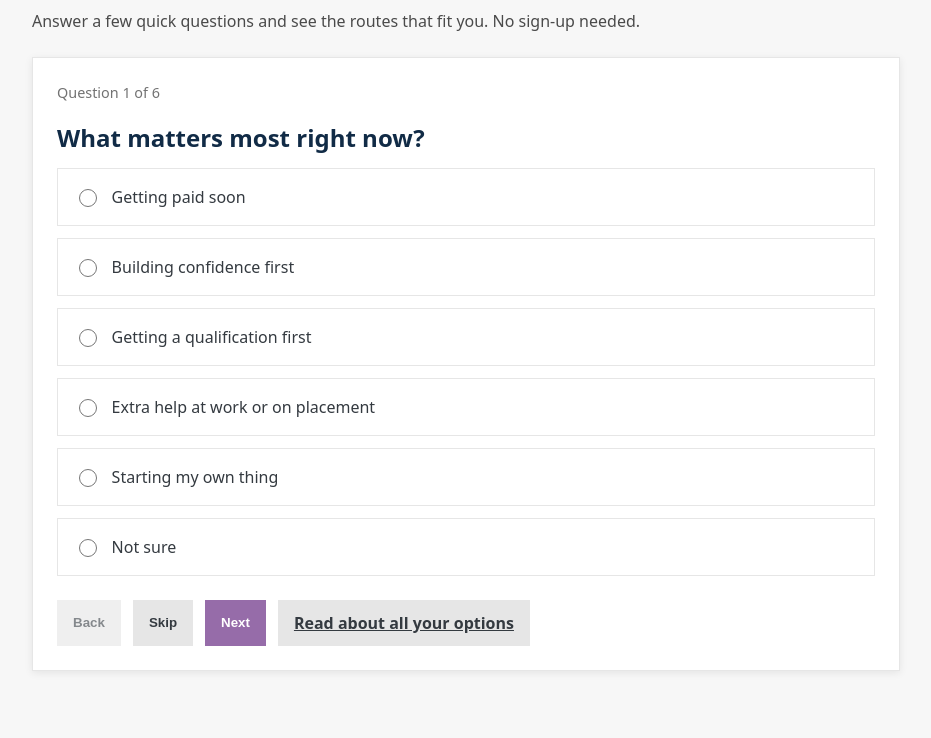
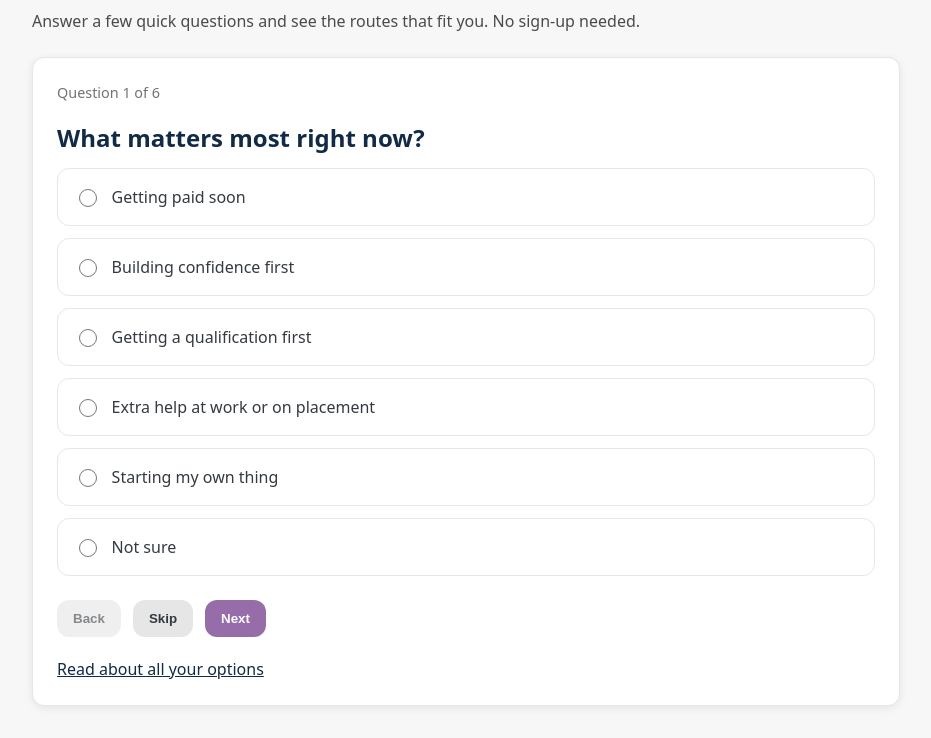
Before and after one commit to JWB-Product/skills-connect, a plain HTML site: page index.html in a window 1280 px wide. Shown: the part 89-827 px from the top of the page, without its empty margins (174-1105 px from the left). Before the commit the page ends 800 px from the top, so only its background shows below. Drawn offline with Linux system fonts and the light colour scheme.

Commit message:
styling read all options

```diff
--- a/script.js
+++ b/script.js
@@ -1,5 +1,5 @@
 /* Minimal, accessible, weighted quiz for Skills Connect.
-   Adds 'Not sure' and 'Skip' without affecting scoring. */
+   Adds 'Not sure' and 'Skip'. Plain text "Read about all your options" link under buttons. */
 
 // ---- Config
 const READ_ALL_URL = "https://www.skillsconnect.org.uk/find-your-direction/pathways-to-work#list";
@@ -20,10 +20,7 @@ const OUTCOMES = {
     summary:
       "Some people are ready to go straight into work. They can apply for entry-level jobs that don’t always need lots of qualifications, like retail, hospitality, customer service, or warehouse work. These jobs help them build experience and transferable skills.",
     links: [
-      {
-        text: "Entry-level opportunities",
-        href: "https://www.skillsconnect.org.uk/entry-level-opportunities/"
-      }
+      { text: "Entry-level opportunities", href: "https://www.skillsconnect.org.uk/entry-level-opportunities/" }
     ],
     accent: "var(--col12)"
   },
@@ -32,10 +29,7 @@ const OUTCOMES = {
     summary:
       "An apprenticeship means learning on the job while also studying towards a qualification.\n\nThey’re paid, so you can earn while you learn. Apprenticeships are available in almost every sector from construction, health and care, digital, business, creative industries, and more.",
     links: [
-      {
-        text: "Apprenticeship levels",
-        href: "https://www.skillsconnect.org.uk/apprenticeships/#levels"
-      }
+      { text: "Apprenticeship levels", href: "https://www.skillsconnect.org.uk/apprenticeships/#levels" }
     ],
     accent: "var(--col5)"
   },
@@ -51,10 +45,7 @@ const OUTCOMES = {
     summary:
       "For young people with additional needs, supported internships combine work placements with extra help from a job coach or mentor. They’re designed to make the transition into paid work smoother and more achievable.",
     links: [
-      {
-        text: "Guide to supported internships",
-        href: "https://www.skillsconnect.org.uk/find-your-direction/internships/guide-to-supported-internships/"
-      }
+      { text: "Guide to supported internships", href: "https://www.skillsconnect.org.uk/find-your-direction/internships/guide-to-supported-internships/" }
     ],
     accent: "var(--col10)"
   },
@@ -77,10 +68,7 @@ const OUTCOMES = {
     summary:
       "For those who go on to university or higher education, graduate schemes and internships are a route into professional roles with structured training and progression.",
     links: [
-      {
-        text: "Internships",
-        href: "https://www.skillsconnect.org.uk/find-your-direction/internships/"
-      }
+      { text: "Internships", href: "https://www.skillsconnect.org.uk/find-your-direction/internships/" }
     ],
     accent: "var(--col7)"
   },
@@ -96,10 +84,7 @@ const OUTCOMES = {
     summary:
       "There are also specialist services (like Jobcentre Plus Youth Hubs, local council projects, or voluntary organisations) that provide tailored advice, coaching, and links to employers for young people struggling to find the right path.\n\nSkills Connect can also help you find work, improve your CV and prepare for interviews.",
     links: [
-      {
-        text: "Speak to Skills Connect",
-        href: "https://www.skillsconnect.org.uk/contact-us/speak-to-us/"
-      }
+      { text: "Speak to Skills Connect", href: "https://www.skillsconnect.org.uk/contact-us/speak-to-us/" }
     ],
     accent: "var(--col13)"
   }
@@ -188,11 +173,11 @@ const QUESTIONS = [
   const backBtn = btn("Back", "secondary");
   const skipBtn = btn("Skip", "secondary");
   const nextBtn = btn("Next", "primary");
-  const readAllBtn = linkBtn("Read about all your options", READ_ALL_URL, "secondary", true);
+  const readAllInline = linkInline("Read about all your options", READ_ALL_URL);
 
   backBtn.disabled = true;
 
-  actions.append(backBtn, skipBtn, nextBtn, readAllBtn);
+  actions.append(backBtn, skipBtn, nextBtn, readAllInline);
   card.append(progress, stepWrap, actions);
   root.append(card);
 
@@ -213,9 +198,7 @@ const QUESTIONS = [
     const list = el("ul", { class: "sc-list", role: "list" });
 
     // Render normal answers
-    q.answers.forEach(a => {
-      list.append(renderOption(q, a.id, a.label));
-    });
+    q.answers.forEach(a => { list.append(renderOption(q, a.id, a.label)); });
 
     // Auto-add "Not sure" with zero weight
     const notSureId = `${q.id}_not_sure`;
@@ -226,7 +209,6 @@ const QUESTIONS = [
     // Buttons state
     backBtn.disabled = stepIndex === 0;
     nextBtn.textContent = stepIndex === QUESTIONS.length - 1 ? "See results" : "Next";
-    // If previously answered (including NOT_SURE), allow Next
     nextBtn.disabled = !(answers[q.id]);
 
     // Keyboard: Enter moves next if selection present
@@ -287,9 +269,9 @@ const QUESTIONS = [
   nextBtn.addEventListener("click", goNext);
   backBtn.addEventListener("click", goBack);
 
-  // Read all options click tracking
-  readAllBtn.addEventListener("click", () => {
-    sendAnalytics("quiz_read_all_click", { quiz_id: quizId, context: "footer" });
+  // Inline read-all analytics
+  readAllInline.addEventListener("click", () => {
+    sendAnalytics("quiz_read_all_click", { quiz_id: quizId, context: "inline_link" });
   });
 
   renderStep();
@@ -335,7 +317,7 @@ const QUESTIONS = [
     }).length;
 
     if (!top || answeredCount < 2) {
-      const info = el("p", {}, "Not enough answers to prioritise one route. Try reading all your options below.");
+      const info = el("p", {}, "Not enough answers to prioritise one route. Read all your options below.");
       stepWrap.append(info);
     }
 
@@ -359,21 +341,23 @@ const QUESTIONS = [
 
     stepWrap.append(results, why);
 
-    // Actions: retake + read all
+    // Actions: replace with retake + same inline read-all link
     actions.replaceChildren();
     const retake = btn("Start again", "secondary");
-    const readAll = linkBtn("Read about all your options", READ_ALL_URL, "primary", true);
+    const readAllInlineResults = linkInline("Read about all your options", READ_ALL_URL);
+
     retake.addEventListener("click", () => {
       Object.keys(answers).forEach(k => delete answers[k]);
       stepIndex = 0;
-      actions.replaceChildren(backBtn, skipBtn, nextBtn, readAllBtn);
+      actions.replaceChildren(backBtn, skipBtn, nextBtn, readAllInline);
       renderStep();
       sendAnalytics("quiz_restart", { quiz_id: quizId });
     });
-    readAll.addEventListener("click", () => {
-      sendAnalytics("quiz_read_all_click", { quiz_id: quizId, context: "results" });
+    readAllInlineResults.addEventListener("click", () => {
+      sendAnalytics("quiz_read_all_click", { quiz_id: quizId, context: "inline_link_results" });
     });
-    actions.append(retake, readAll);
+
+    actions.append(retake, readAllInlineResults);
   }
 
   function renderResultCard(key){
@@ -406,9 +390,8 @@ const QUESTIONS = [
     b.addEventListener("keyup", e => { if (e.key === "Enter" || e.key === " ") b.click(); });
     return b;
   }
-  function linkBtn(label, href, variant="secondary", newWindow=false){
-    const a = el("a", { href, class:`sc-btn sc-btn--${variant}` }, label);
-    if (newWindow) { a.setAttribute("target","_blank"); a.setAttribute("rel","noopener"); }
+  function linkInline(label, href){
+    const a = el("a", { href, class:"sc-readall", target:"_blank", rel:"noopener" }, label);
     return a;
   }
 })();
--- a/styles.css
+++ b/styles.css
@@ -23,7 +23,7 @@
   --white:#fff;
   --tp:transparent;
 
-  --radius:0px;
+  --radius:12px;
   --space-1:0.5rem;
   --space-2:0.75rem;
   --space-3:1rem;
@@ -87,7 +87,13 @@ html,body{
 .sc-option:hover{ border-color:var(--primary); }
 .sc-option:has(input:focus-visible){ outline:var(--focus); outline-offset:2px; }
 
-.sc-actions{ display:flex; gap:var(--space-2); margin-top:var(--space-3); }
+.sc-actions{
+  display:flex;
+  flex-wrap:wrap;
+  gap:var(--space-2);
+  align-items:center;
+}
+
 .sc-btn{
   appearance:none; border:0; cursor:pointer;
   border-radius:var(--radius);
@@ -103,6 +109,17 @@ html,body{
   color:var(--grey5);
 }
 .sc-btn[disabled]{ opacity:.6; cursor:not-allowed; }
+
+/* Plain text, low-hierarchy link under the buttons */
+.sc-readall{
+  display:block;
+  width:100%;
+  margin-top:var(--space-1);
+  font-size:1rem;
+  color:var(--col4);
+  text-decoration:underline;
+}
+.sc-readall:focus-visible{ outline:var(--focus); outline-offset:2px; }
 
 .sc-progress{
   margin:0 0 var(--space-3);
```
